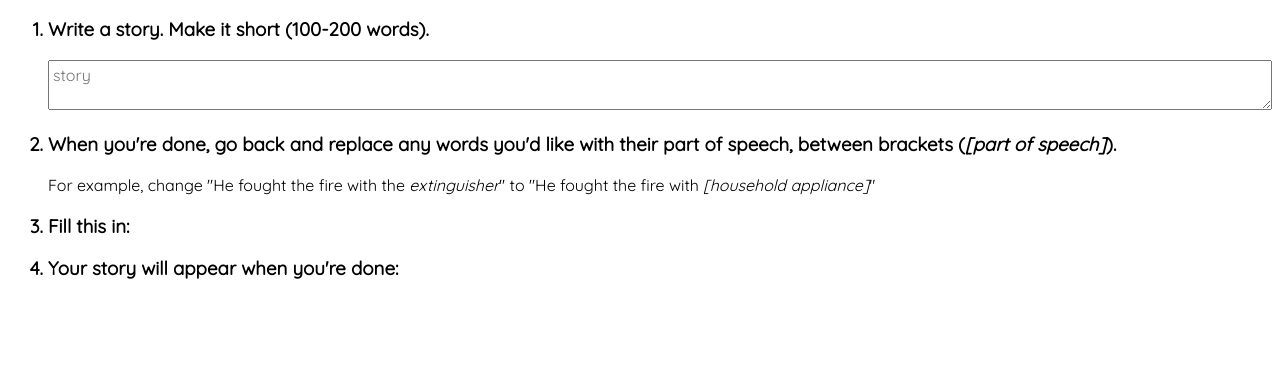
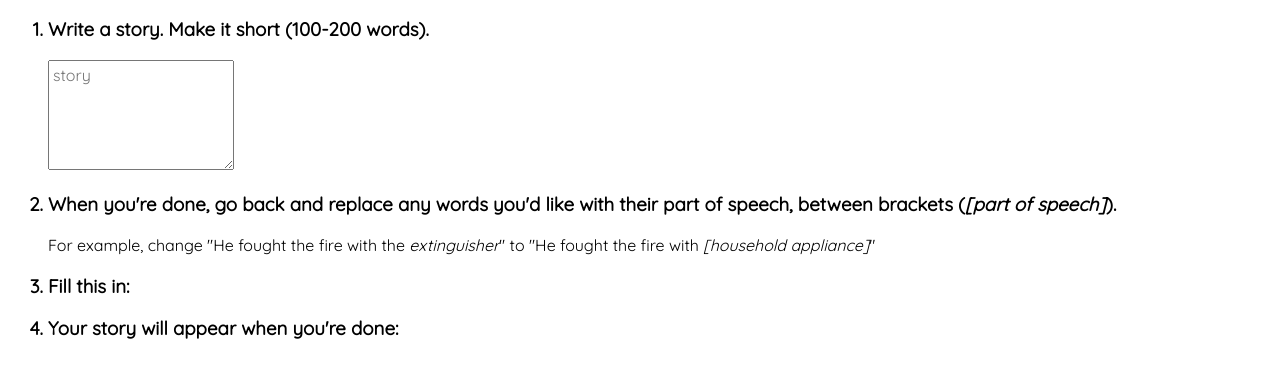
Before and after one commit to powerpoint56/madlibs, a plain HTML site: page index.html in a window 1280 px wide. Shown: the part 53-430 px from the top of the page. Drawn offline with Linux system fonts and the light colour scheme.

Commit message:
textarea

```diff
--- a/index.html
+++ b/index.html
@@ -13,7 +13,7 @@
   <ol>
 
     <h3><li>Write a story. Make it short (100-200 words).</li></h3>
-    <textarea class="story-input" placeholder="story"></textarea>
+    <textarea class="story-input" placeholder="story" rows=5></textarea>
 
     <h3><li>When you're done, go back and replace any words you'd like with their part of speech, between brackets (<em>[part of speech]</em>).</li></h3>
     </li>
--- a/mad.css
+++ b/mad.css
@@ -15,7 +15,7 @@ textarea {
 }
 
 .story-input {
-  width: 100%;
+  max-width: 100%;
   font-family: inherit;
   font-size: inherit;
   box-sizing: border-box;
```
